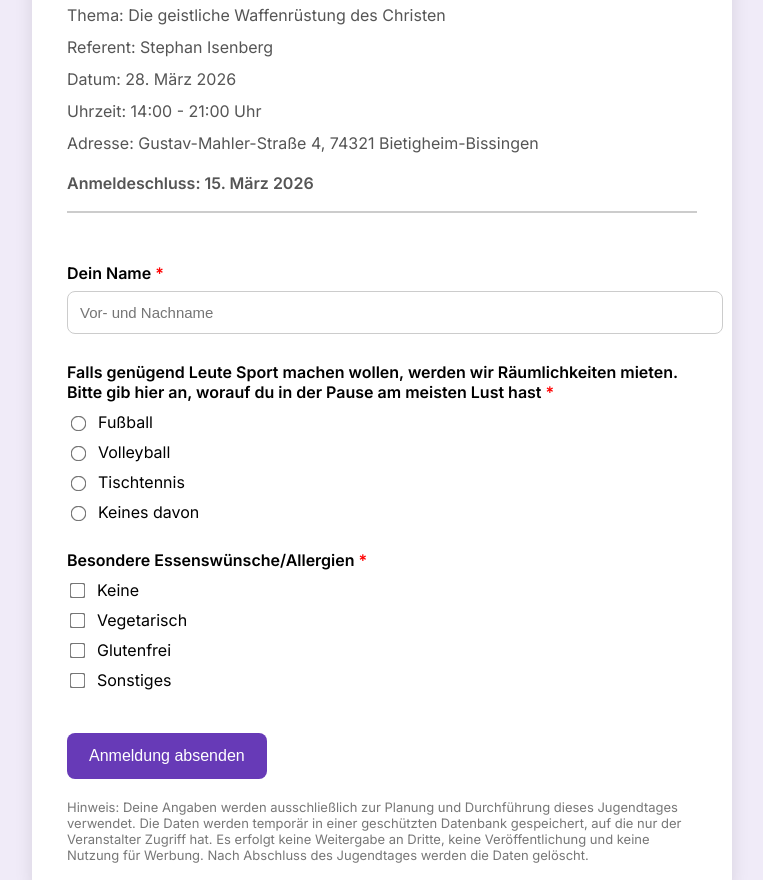
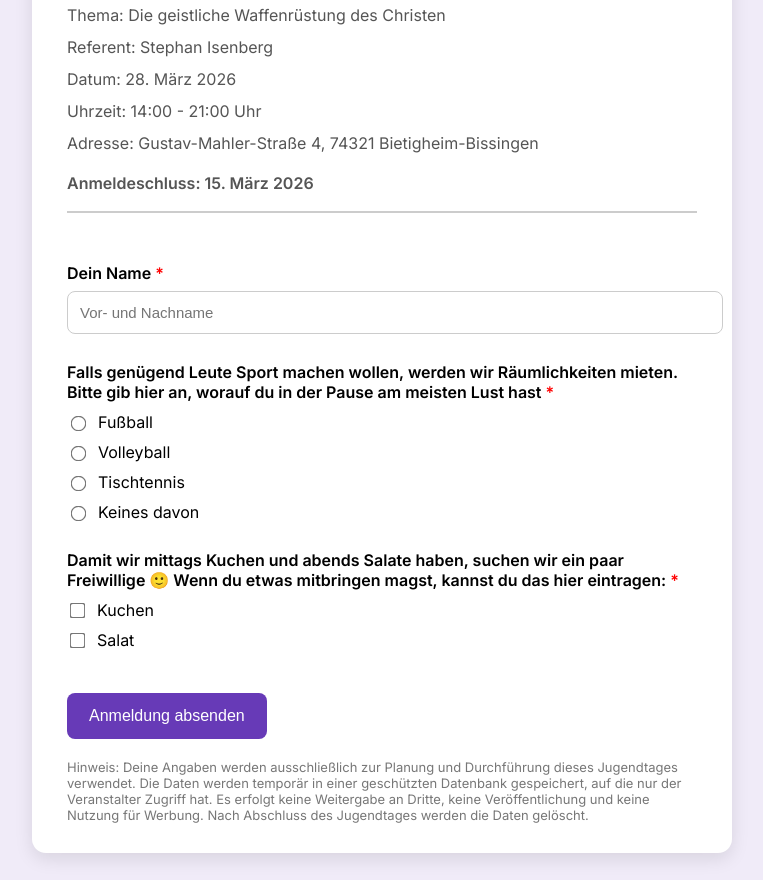
Before and after one commit to eliaseb001-hue/anmeldung-jugendtag22, a website: page public/index.html in a window 1280 px wide. Shown: the part 346-1226 px from the top of the page, without its empty margins (258-1021 px from the left). Drawn offline with Linux system fonts and the light colour scheme.

Commit message:
Update index.html

```diff
--- a/public/index.html
+++ b/public/index.html
@@ -60,13 +60,14 @@ button:hover { background: #5a2fa5; }
             </div>
 
             <div class="form-group">
-                <label class="required">Besondere Essenswünsche/Allergien</label>
-                <div class="option"><input type="checkbox" name="interessen" value="Keine"> Keine</div>
-                <div class="option"><input type="checkbox" name="interessen" value="Vegetarisch"> Vegetarisch</div>
-                <div class="option"><input type="checkbox" name="interessen" value="Glutenfrei"> Glutenfrei</div>
-                <div class="option"><input type="checkbox" id="otherCheck" value="Sonstiges"> Sonstiges</div>
-                <div class="other-text" id="otherText">
-                    <input type="text" name="otherText" placeholder="Bitte angeben...">
+                <label class="required">Damit wir mittags Kuchen und abends Salate haben, suchen wir ein paar Freiwillige 🙂 Wenn du etwas mitbringen magst, kannst du das hier eintragen:</label>
+                <div class="option"><input type="checkbox" id="otherCheck1" value="Kuchen"> Kuchen</div>
+                    <div class="other-text" id="otherText">
+                        <input type="text" name="otherText" placeholder="Bitte angeben...">
+                </div>
+                <div class="option"><input type="checkbox" id="otherCheck2" value="Salat"> Salat</div>
+                    <div class="other-text" id="otherText">
+                        <input type="text" name="otherText" placeholder="Bitte angeben...">
                 </div>
             </div>
 
```
